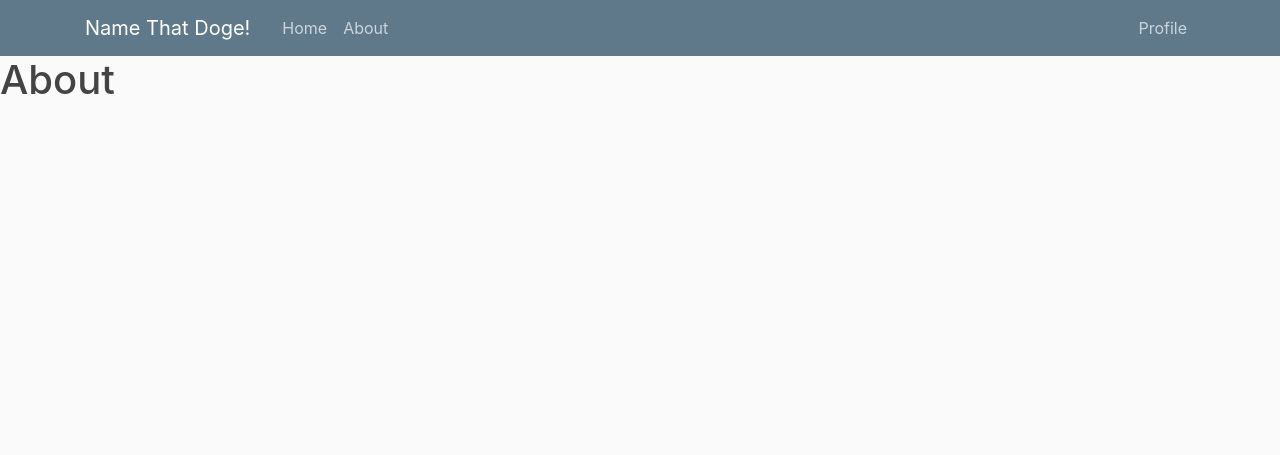
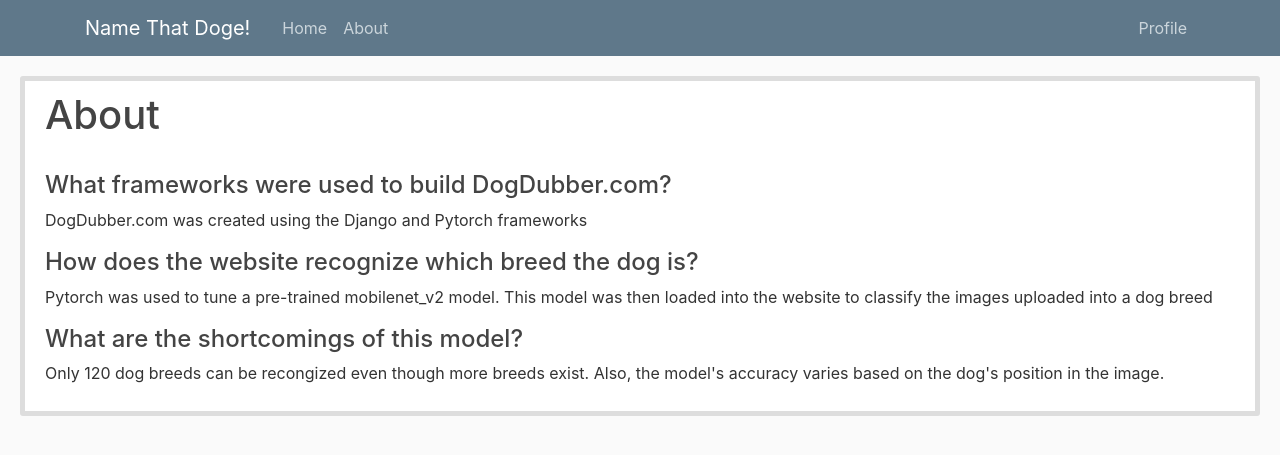
Before and after one commit to valentinocc/dogdubber.com, a Django app: page /about/ in a window 1280 px wide. Shown: the top 455 px of the page. Run offline with Django 3.2, Linux system fonts and the light colour scheme; some libraries are stand-ins or nearby versions.

Commit message:
save progress, currently has a scroll to bug

```diff
--- a/breed_identifier/static/breed_identifier/main.css
+++ b/breed_identifier/static/breed_identifier/main.css
@@ -31,16 +31,17 @@ ul {
 .content-section {
   background: #ffffff;
   padding: 10px 20px;
-  border: 1px solid #dddddd;
+  border: 5px solid #dddddd;
   border-radius: 3px;
-  margin-bottom: 20px;
+  margin: 20px;
+
 }
 
 .article-title {
   color: #444444;
 }
 
-a.article-title:hover {
+.article-title:hover {
   color: #428bca;
   text-decoration: none;
 }
@@ -111,6 +112,17 @@ a.article-title:hover {
   color: white;
 }
 
+.homepage-upload {
+  text-align: center;
+  position: absolute;
+  left: 50%;
+  transform: translate(-50%, -50%);
+  display: block;
+  top: 125vh;
+  margin-top: 50vh;
+  padding-bottom: 45vh;
+}
+
 .navbar {
   margin-bottom: 0px !important;
 }
--- a/breed_identifier/templates/breed_identifier/about.html
+++ b/breed_identifier/templates/breed_identifier/about.html
@@ -1,4 +1,17 @@
 {% extends "breed_identifier/base.html" %}
 {% block content %}
-	<h1>About</h1>
+	<div class="content-section">
+		<div>
+			<h1 class="article-title">About</h1>
+			<br>
+		</div>
+		<div>
+			<h4>What frameworks were used to build DogDubber.com?</h4>
+			<p class="article-content">DogDubber.com was created using the Django and Pytorch frameworks</p>
+			<h4>How does the website recognize which breed the dog is?</h4>
+			<p class="article-content">Pytorch was used to tune a pre-trained mobilenet_v2 model. This model was then loaded into the website to classify the images uploaded into a dog breed</p>
+			<h4>What are the shortcomings of this model?</h4>
+			<p>Only 120 dog breeds can be recongized even though more breeds exist. Also, the model's accuracy varies based on the dog's position in the image.</p>
+		</div>
+	</div>
 {% endblock content %}
--- a/breed_identifier/views.py
+++ b/breed_identifier/views.py
@@ -16,7 +16,8 @@ def home(request):
 
 		context = {
 		'picture_form' : picture_form,
-		'breed' : breed
+		'breed' : breed,
+		'display_breed': True
 		}
 
 		return render(request, 'breed_identifier/home.html', context)
@@ -25,7 +26,8 @@ def home(request):
 		picture_form = PictureUploadForm()
 
 	context = {
-		'picture_form' : picture_form
+		'picture_form' : picture_form,
+		'display_breed': False
 	}
 
 
```
Also changed, not shown: breed_identifier/templates/breed_identifier/home.html (+7 -7 lines), 1 other file.
